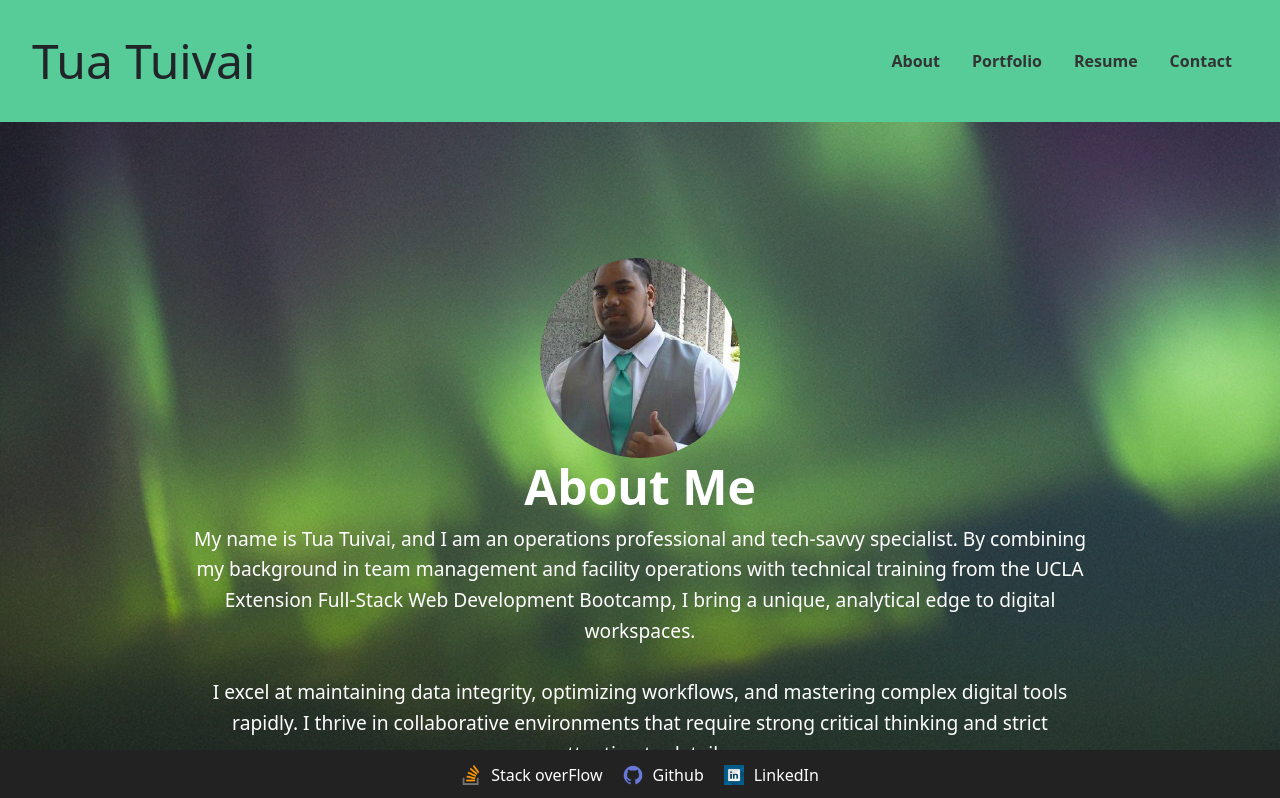
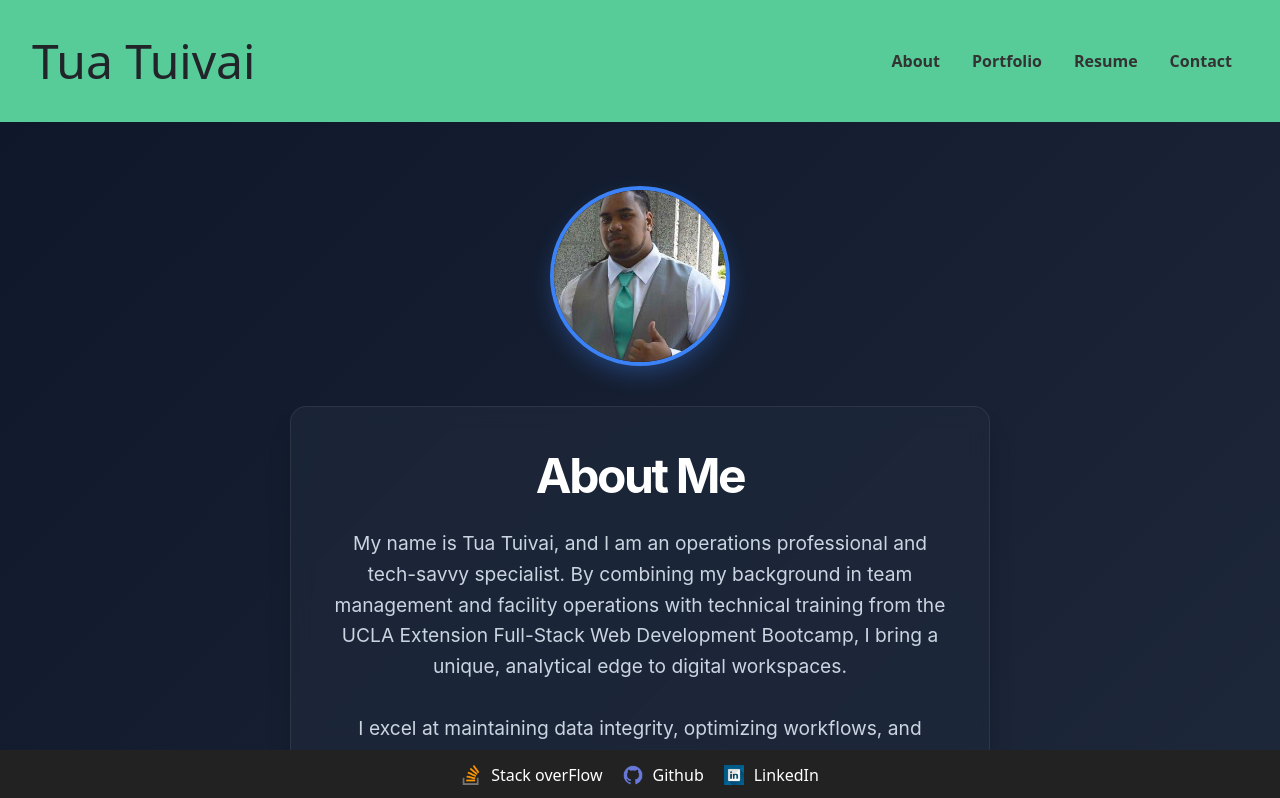
Before and after one commit to TuaTuivai/My-Portfolio, a React (Create React App) app: page / in a window 1280 px wide. Shown: the top 798 px of the page. Built offline with nearby package versions, Linux system fonts and the light colour scheme.

Commit message:
Update About.css

```diff
--- a/src/styles/About.css
+++ b/src/styles/About.css
@@ -1,51 +1,60 @@
+/* Modern Reset & Dark Theme Variable Definitions */
 .about-container {
-  background-image: url('../styles/Images/Northern-Lights.png');
-  background-size: cover;
-  background-position: center;
+  min-height: 90vh;
   display: flex;
   flex-direction: column;
   align-items: center;
   justify-content: center;
-  min-height: 100vh;
+  /* Premium Dark Slate Gradient instead of flat Teal */
+  background: linear-gradient(135deg, #0f172a 0%, #1e293b 100%) !important;
+  color: #f8fafc;
+  padding: 4rem 2rem;
+  font-family: 'Inter', system-ui, -apple-system, sans-serif;
 }
 
+/* Profile Picture Container Card */
 .profile-picture-container {
-  width: 200px;
-  height: 200px;
-  border-radius: 50%;
-  overflow: hidden;
-  margin-bottom: 0px;
+  margin-bottom: 2.5rem;
+  position: relative;
 }
 
 .profile-picture-container img {
-  width: 100%;
-  height: 100%;
+  width: 180px;
+  height: 180px;
+  border-radius: 50%;
   object-fit: cover;
+  /* Crisp electric blue glow ring */
+  border: 4px solid #3b82f6;
+  box-shadow: 0 10px 25px -5px rgba(59, 130, 246, 0.4);
+  transition: transform 0.3s ease;
 }
 
-.about-content {
-  max-width: 900px;
-  text-align: center;
-  color: #fff;
+.profile-picture-container img:hover {
+  transform: scale(1.05);
 }
 
-/* Media queries for smaller screens */
-@media only screen and (max-width: 600px) {
-  .profile-picture-container {
-    width: 150px;
-    height: 150px;
-  }
+/* Typography & Content Layout */
+.about-content {
+  max-width: 700px;
+  text-align: center;
+  background: rgba(30, 41, 59, 0.7);
+  padding: 2.5rem;
+  border-radius: 16px;
+  backdrop-filter: blur(10px);
+  border: 1px solid rgba(255, 255, 255, 0.08);
+  box-shadow: 0 20px 25px -5px rgba(0, 0, 0, 0.3);
 }
 
-/* Media queries for larger screens */
-@media only screen and (min-width: 1200px) {
-  .about-container {
-    height: 80vh;
-  }
+.about-content h1 {
+  color: #ffffff;
+  font-size: 3rem;
+  font-weight: 800;
+  letter-spacing: -0.05em;
+  margin-bottom: 1.5rem;
 }
 
-.card {
-  background-color: #333333;
-  border-radius: 10px;
-  padding: 16px;
+.about-content p {
+  color: #cbd5e1; /* Soft slate gray text for premium readability */
+  font-size: 1.15rem;
+  line-height: 1.75;
 }
```
